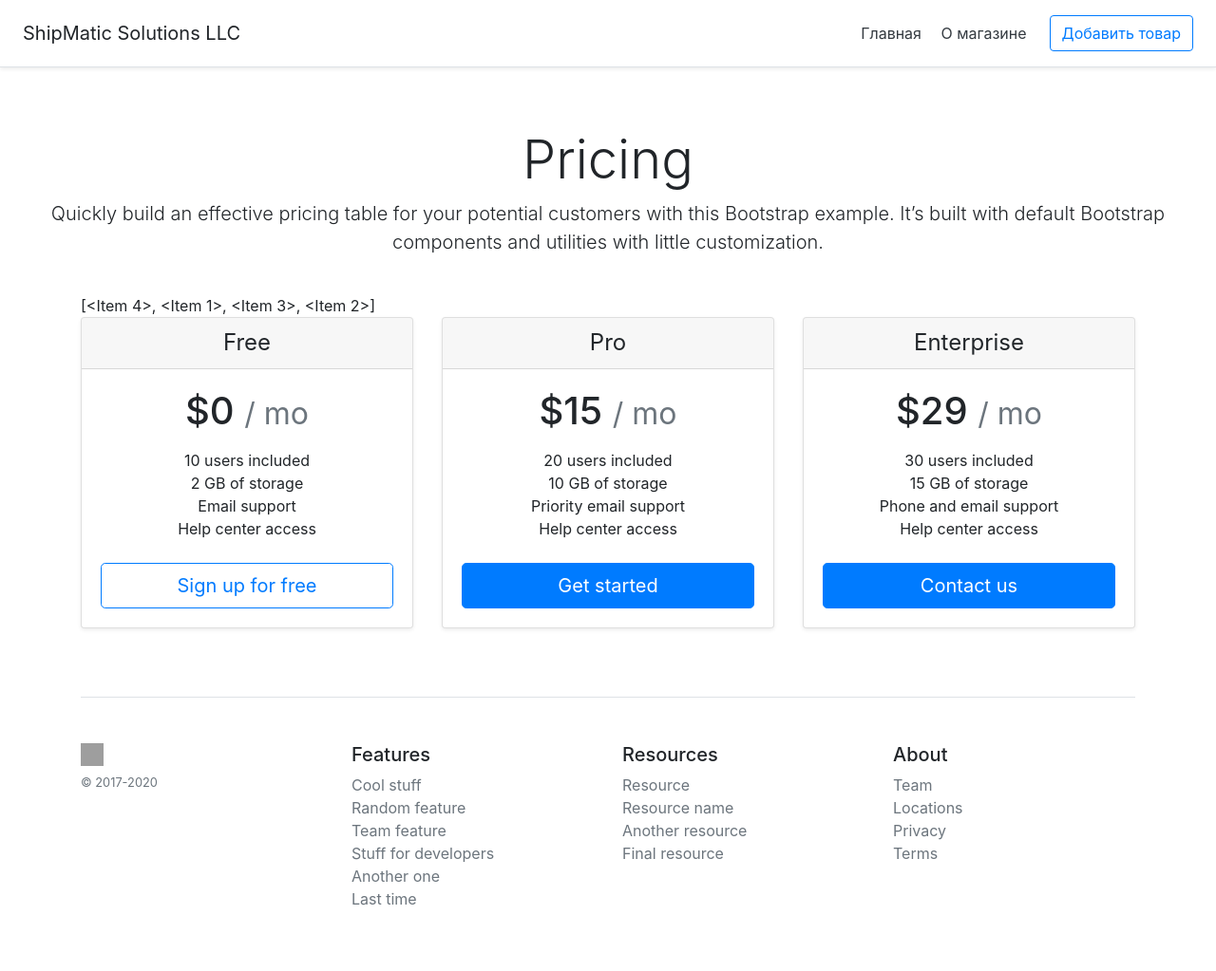
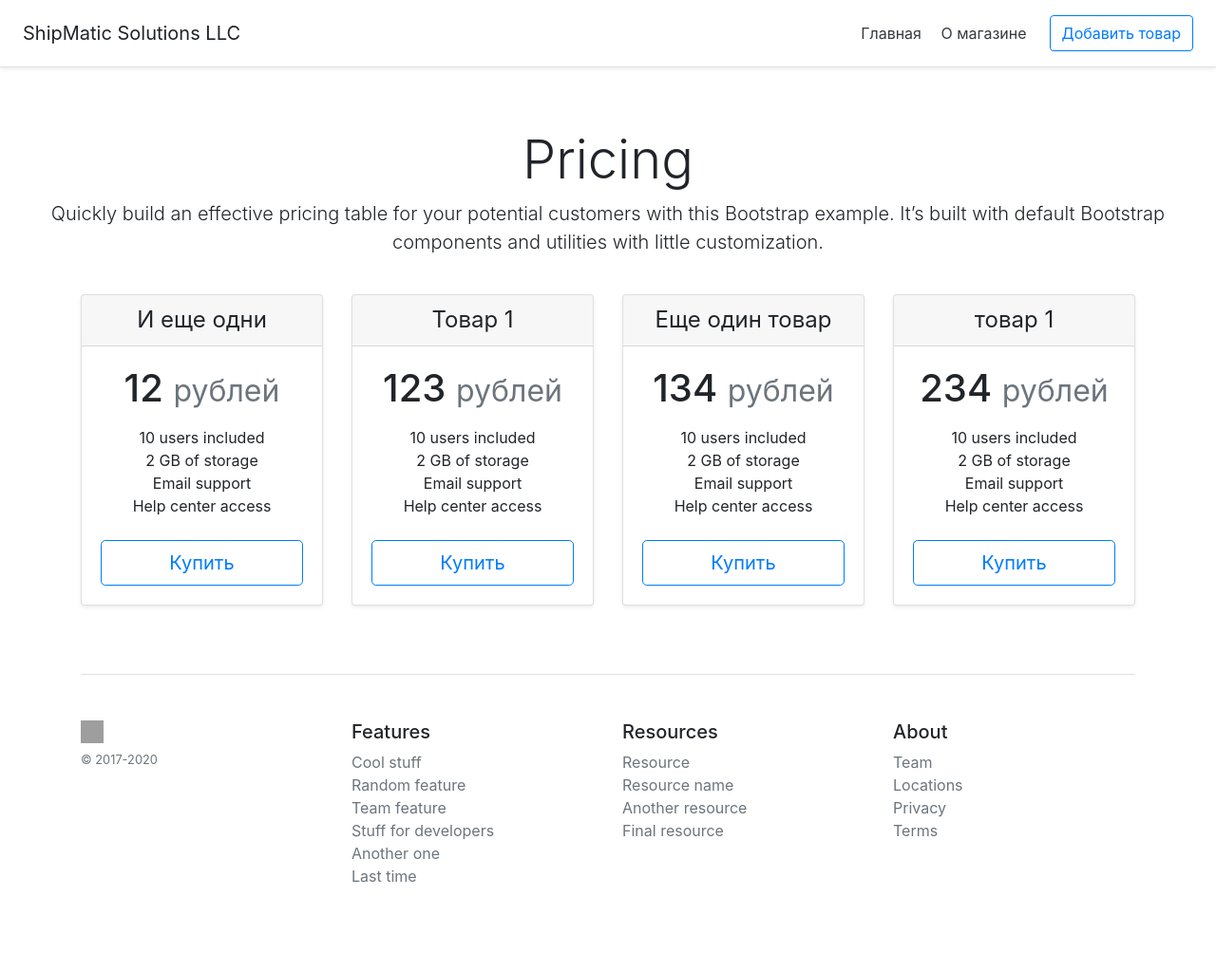
Before and after one commit to shipmatic/My_Flask_project_shop, a Flask app: page / in a window 1280 px wide. Shown: the whole page at 95% size. After the commit the page ends 930 px from the top, so only its background shows below. Run offline with Flask 2, Linux system fonts and the light colour scheme; data comes from the database, SQL or seed files in the repository; both versions use the stored data as it was after the commit; some libraries are stand-ins or nearby versions; grey boxes are pictures that could not be loaded.

Commit message:
07.08.2020 complete

```diff
--- a/main.py
+++ b/main.py
@@ -1,5 +1,7 @@
 from flask import Flask, render_template, request, redirect
 from flask_sqlalchemy import SQLAlchemy
+from cloudipsp import Api, checkout
+
 
 app = Flask(__name__)
 app.config['SQLALCHEMY_DATABASE_URI'] = 'sqlite:///shop.db'
@@ -13,6 +15,9 @@ class Item(db.Model):  # создаем класс Item,   Создаем зап
     price = db.Column(db.Integer, nullable=False)
     isActive = db.Column(db.Boolean, default=True) # default - значение записи по умолчанию
     #text = title = db.Collumn(db.Text)
+
+    def __repr__(self):
+        return self.title
 
 
 @app.route('/')
@@ -47,6 +52,25 @@ def create():
     # с помощью render template выводим файл
          return render_template('create.html')
 
+@app.route('/buy/<int:id>')
+def item_buy(id):
+    # с помощью render template выводим файл
+    item= Item.query.get(id)
+
+    from cloudipsp import Api, Checkout
+    api = Api(merchant_id=1396424,
+          secret_key='test')
+    checkout = Checkout(api=api)
+    data = {
+    "currency": "USD",
+    "amount": str(item.price)+'00'
+    }
+    url = checkout.url(data).get('checkout_url')
+    return redirect(url)
+
+
+
+
 if __name__ == '__main__':
 
     app.run(debug=True)
--- a/templates/index.html
+++ b/templates/index.html
@@ -11,24 +11,29 @@
   </div>
 
   <div class="container">
-    {{data}}  <!-- шаблонизатор Ginger -->
     <div class="card-deck mb-3 text-center">
+    <!-- {{data}}  шаблонизатор Ginger -->
+    {% for el in data %}
+
     <div class="card mb-4 shadow-sm">
       <div class="card-header">
-          <h4 class="my-0 font-weight-normal">Free</h4>
+        <h4 class="my-0 font-weight-normal">{{el.title}}</h4>
       </div>
       <div class="card-body">
-          <h1 class="card-title pricing-card-title">$0 <small class="text-muted">/ mo</small></h1>
+        <h1 class="card-title pricing-card-title">{{el.price}} <small class="text-muted">рублей</small></h1>
         <ul class="list-unstyled mt-3 mb-4">
           <li>10 users included</li>
           <li>2 GB of storage</li>
           <li>Email support</li>
           <li>Help center access</li>
         </ul>
-          <button type="button" class="btn btn-lg btn-block btn-outline-primary">Sign up for free</button>
+        <a href="/buy/{{ el.id }}" class="btn btn-lg btn-block btn-outline-primary">Купить</a>
       </div>
     </div>
-      <div class="card mb-4 shadow-sm">
+    {% endfor %}
+    </div>
+
+     <!--  <div class="card mb-4 shadow-sm">
         <div class="card-header">
           <h4 class="my-0 font-weight-normal">Pro</h4>
         </div>
@@ -58,5 +63,5 @@
           <button type="button" class="btn btn-lg btn-block btn-primary">Contact us</button>
         </div>
       </div>
-    </div>
+    </div> -->
 {% endblock %}
```
Also changed, not shown: shop.db. Lines whose indentation alone changed are shown as unchanged.
